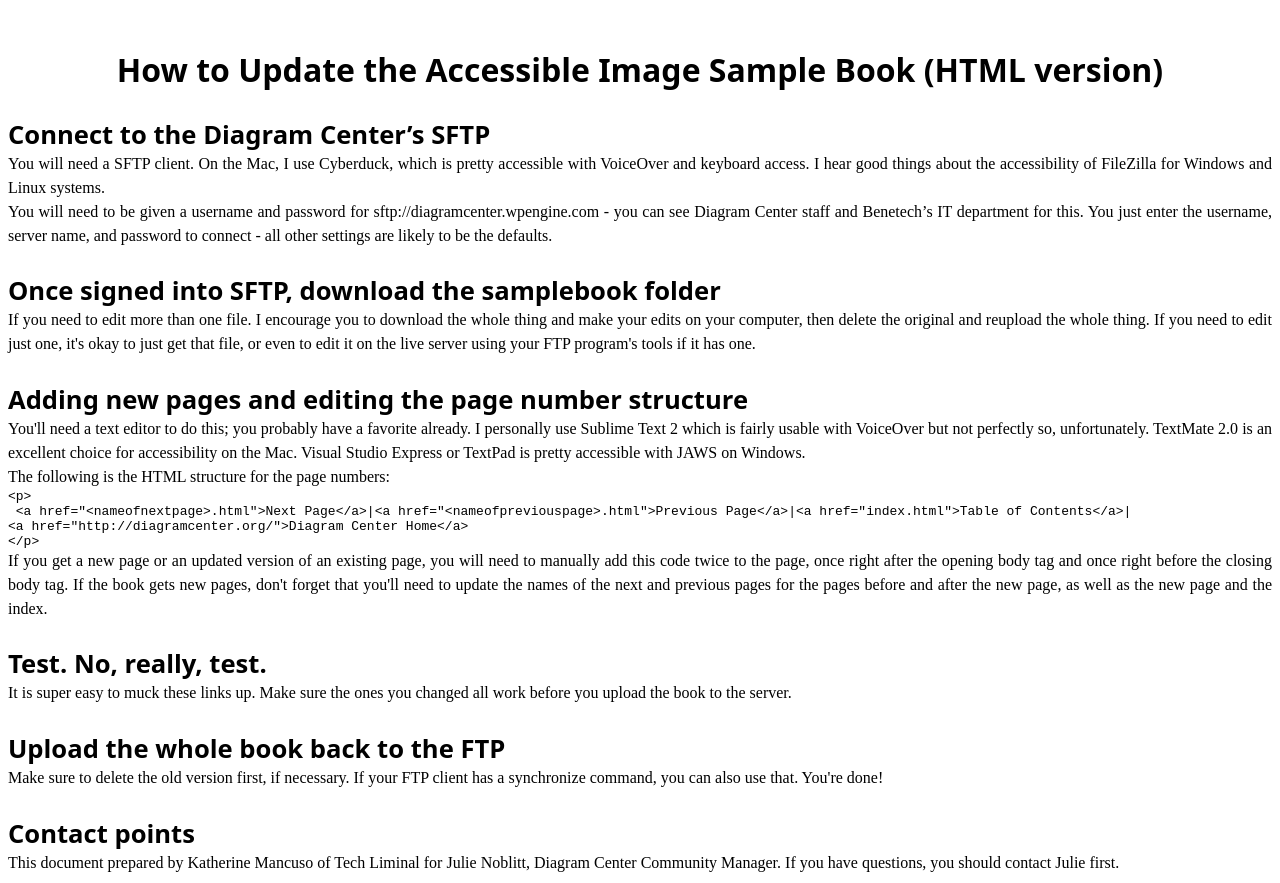
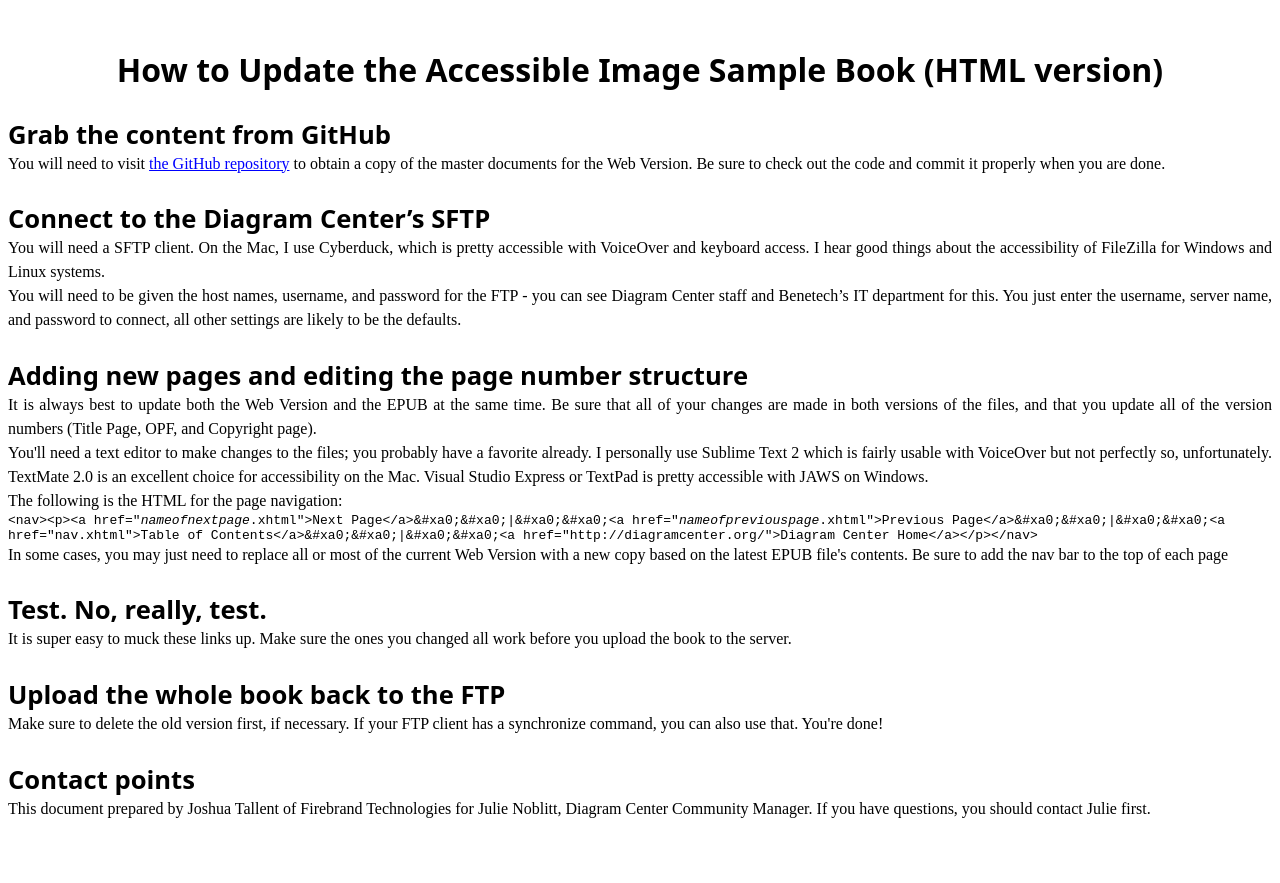
Before and after one commit to benetech/AccessibleImageSampleBook, a plain HTML site: page WebVersion/updatesamplebook.html in a window 1280 px wide. After the commit the page ends 829 px from the top, so only its background shows below. Drawn offline with Linux system fonts and the light colour scheme.

Commit message:
Update Web Version instructions

```diff
--- a/WebVersion/updatesamplebook.html
+++ b/WebVersion/updatesamplebook.html
@@ -9,52 +9,38 @@
 
 <h1>How to Update the Accessible Image Sample Book (HTML version)</h1>
 
+<h2>Grab the content from GitHub</h2>
+<p>You will need to visit <a href="https://github.com/benetech/AccessibleImageSampleBook">the GitHub repository</a> to obtain a copy of the master documents for the Web Version. Be sure to check out the code and commit it properly when you are done.</p>
+
 <h2>Connect to the Diagram Center’s SFTP</h2>
 
-<p>
-You will need a SFTP client. On the Mac, I use Cyberduck, which is pretty accessible with VoiceOver and keyboard access.  I hear good things about the accessibility of FileZilla for Windows and Linux systems.
-</p>
+<p>You will need a SFTP client. On the Mac, I use Cyberduck, which is pretty accessible with VoiceOver and keyboard access.  I hear good things about the accessibility of FileZilla for Windows and Linux systems.</p>
 
-<p>
-You will need to be given a username and password for sftp://diagramcenter.wpengine.com - you can see Diagram Center staff and Benetech’s IT department for this.  You just enter the username, server name, and password to connect - all other settings are likely to be the defaults.
-</p>
-
-<h2>Once signed into SFTP, download the samplebook folder</h2>
-
-<p>
-If you need to edit more than one file. I encourage you to download the whole thing and make your edits on your computer, then delete the original and reupload the whole thing. If you need to edit just one, it's okay to just get that file, or even to edit it on the live server using your FTP program's tools if it has one.
-</p>
+<p>You will need to be given the host names, username, and password for the FTP - you can see Diagram Center staff and Benetech’s IT department for this.  You just enter the username, server name, and password to connect, all other settings are likely to be the defaults.</p>
 
 <h2>Adding new pages and editing the page number structure</h2>
 
-<p>
-You'll need a text editor to do this; you probably have a favorite already.  I personally use Sublime Text 2 which is fairly usable with VoiceOver but not perfectly so, unfortunately.  TextMate 2.0 is an excellent choice for accessibility on the Mac.  Visual Studio Express or TextPad is pretty accessible with JAWS on Windows.
-<p>
-The following is the HTML structure for the page numbers:
-</p>
+<p>It is always best to update both the Web Version and the EPUB at the same time. Be sure that all of your changes are made in both versions of the files, and that you update all of the version numbers (Title Page, OPF, and Copyright page).</p>
+
+<p>You'll need a text editor to make changes to the files; you probably have a favorite already.  I personally use Sublime Text 2 which is fairly usable with VoiceOver but not perfectly so, unfortunately.  TextMate 2.0 is an excellent choice for accessibility on the Mac.  Visual Studio Express or TextPad is pretty accessible with JAWS on Windows.</p>
+
+<p>The following is the HTML for the page navigation:</p>
 <pre>
 <code>
-&lt;p&gt;
-<br>&nbsp;&lt;a&nbsp;href=&quot;&lt;nameofnextpage&gt;.html&quot;&gt;Next&nbsp;Page&lt;/a&gt;|&lt;a&nbsp;href=&quot;&lt;nameofpreviouspage&gt;.html&quot;&gt;Previous&nbsp;Page&lt;/a&gt;|&lt;a&nbsp;href=&quot;index.html&quot;&gt;Table&nbsp;of&nbsp;Contents&lt;/a&gt;|&lt;a&nbsp;href=&quot;http://diagramcenter.org/&quot;&gt;Diagram&nbsp;Center&nbsp;Home&lt;/a&gt;
-<br>&lt;/p&gt;
+&lt;nav&gt;&lt;p&gt;&lt;a href="<i>nameofnextpage</i>.xhtml"&gt;Next Page&lt;/a&gt;&amp;#xa0;&amp;#xa0;|&amp;#xa0;&amp;#xa0;&lt;a href="<i>nameofpreviouspage</i>.xhtml"&gt;Previous Page&lt;/a&gt;&amp;#xa0;&amp;#xa0;|&amp;#xa0;&amp;#xa0;&lt;a href="nav.xhtml"&gt;Table of Contents&lt;/a&gt;&amp;#xa0;&amp;#xa0;|&amp;#xa0;&amp;#xa0;&lt;a href="http://diagramcenter.org/"&gt;Diagram Center Home&lt;/a&gt;&lt;/p&gt;&lt;/nav&gt;
 </code>
 </pre>
-<p>
-If you get a new page or an updated version of an existing page, you will need to manually add this code twice to the page, once right after the opening body tag and once right before the closing body tag.  If the book gets new pages, don't forget that you'll need to update the names of the next and previous pages for the pages before and after the new page, as well as the new page and the index.
-</p>
+
+<p>In some cases, you may just need to replace all or most of the current Web Version with a new copy based on the latest EPUB file's contents. Be sure to add the nav bar to the top of each page</p>
 
 <h2>Test. No, really, test.</h2>
-<p>
-It is super easy to muck these links up. Make sure the ones you changed all work before you upload the book to the server.
-</p>
+<p>It is super easy to muck these links up. Make sure the ones you changed all work before you upload the book to the server.</p>
 
 <h2>Upload the whole book back to the FTP</h2>
-<p>
-Make sure to delete the old version first, if necessary. If your FTP client has a synchronize command, you can also use that. You're done!
-</p>
+<p>Make sure to delete the old version first, if necessary. If your FTP client has a synchronize command, you can also use that. You're done!</p>
+
 <h2>Contact points</h2>
-<p>
-This document prepared by Katherine Mancuso of Tech Liminal for Julie Noblitt, Diagram Center Community Manager. If you have questions, you should contact Julie first.
-</p>
+<p>This document prepared by Joshua Tallent of Firebrand Technologies for Julie Noblitt, Diagram Center Community Manager. If you have questions, you should contact Julie first.</p>
+
 </body>
 </html>
```
